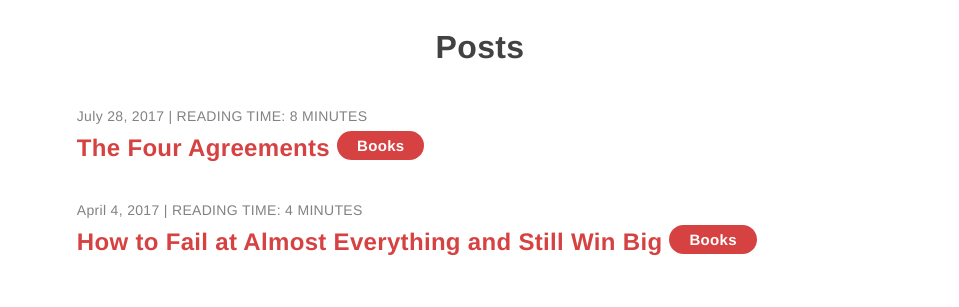
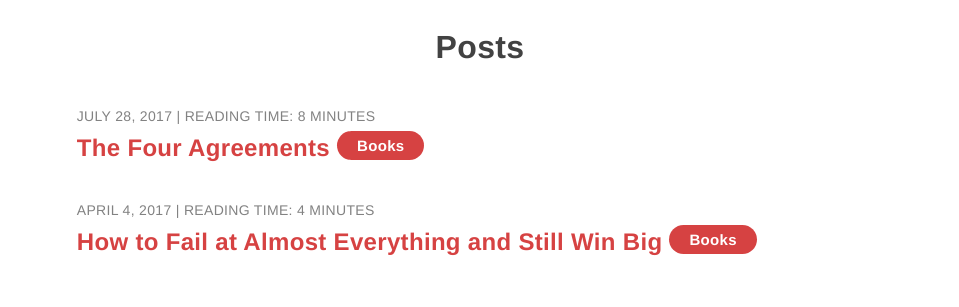
Before and after one commit to frankiecd86/windespair, a Jekyll site: the page built from index.html, in a window 1280 px wide. Shown: the part 275-582 px from the top of the page, without its empty margins (160-1119 px from the left). Built offline with Jekyll 4.4.1, drawn with Linux system fonts in a browser that asks for light colours.

Commit message:
Changed date to uppercase in main page. Included _redirects

```diff
--- a/_config.yml
+++ b/_config.yml
@@ -35,7 +35,7 @@
 author-about: 'Trying to be 1% better each day.'
 
 # include _redirects
-include: [_redirects]
+include: ["_redirects"]
 
 author:
   twitter: gziadi
--- a/index.html
+++ b/index.html
@@ -10,7 +10,7 @@
     {% for post in site.posts %}
       <li>
         <span class="post-meta">
-            <span>{{ post.date | date: "%B %-d, %Y" }} </span>
+            <span>{{ post.date | date: "%B %-d, %Y" | upcase }} </span>
             {% assign words = post.content | number_of_words %}
             <span>| {{ "Reading Time" | upcase }}: {% include read_time.html  word_count = words %}</span>
         </span>
```
